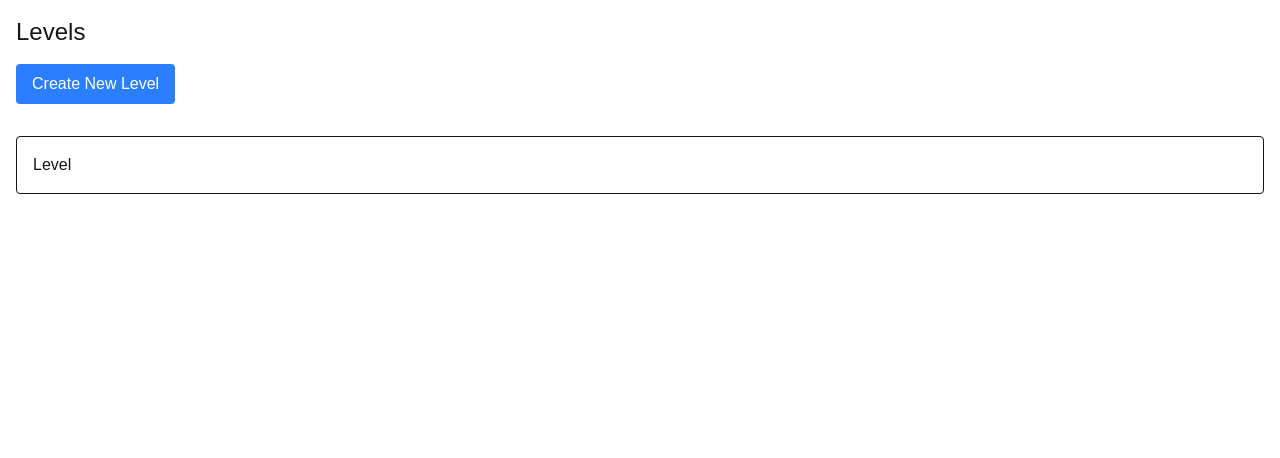
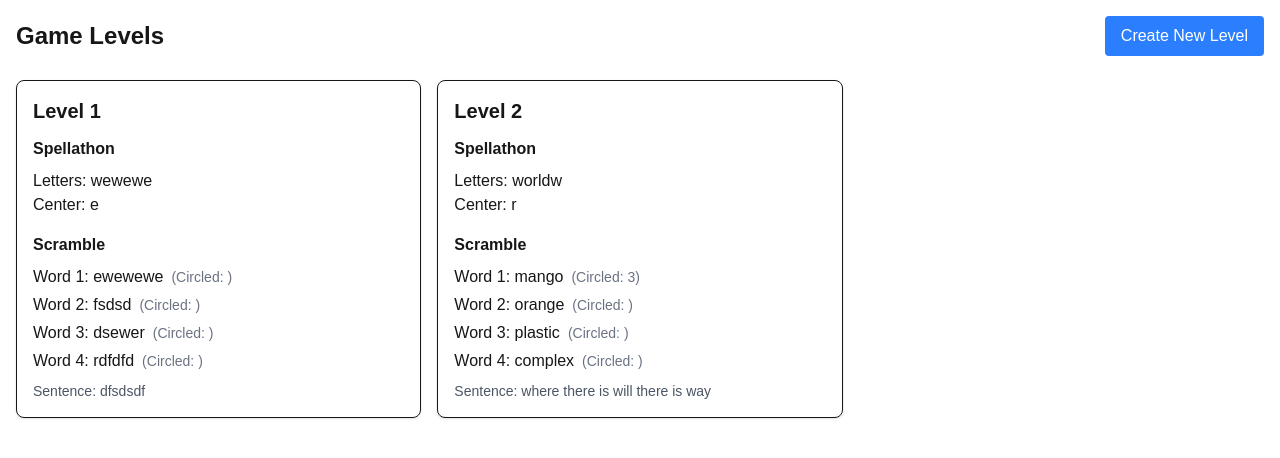
Before and after one commit to prembhaskal/scramble_level_saver, a Next.js app in the folder level-saver/: page / in a window 1280 px wide. Shown: the top 458 px of the page. Built offline with nearby package versions, Linux system fonts and the light colour scheme.

Commit message:
redirect after save works well, added preview for each level now

```diff
--- a/level-saver/app/create-level/page.tsx
+++ b/level-saver/app/create-level/page.tsx
@@ -59,13 +59,21 @@ export default function CreateLevel() {
         }),
       });
 
-      if (response.ok) {
-        router.push('/');
+      if (!response.ok) {
+        throw new Error('Failed to save level');
       }
+
+      // Add a success message
+      alert('Level saved successfully!');
+
+      // Redirect to home page
+      router.push('/');
     } catch (error) {
       console.error('Error saving level:', error);
+      alert('Failed to save level');
     }
   };
+
 
   return (
     <div className="container mx-auto p-4">
--- a/level-saver/app/page.tsx
+++ b/level-saver/app/page.tsx
@@ -4,8 +4,16 @@ import { useEffect, useState } from 'react';
 import Link from 'next/link';
 
 interface Level {
-  id: number;
-  number: number;
+  level: number;
+  spellathon: {
+    sixLetters: string;
+    centerLetter: string;
+  };
+  scramble: {
+    words: string[];
+    circledLetters: number[][];
+    sentence: string;
+  };
 }
 
 export default function Home() {
@@ -18,6 +26,9 @@ export default function Home() {
   const fetchLevels = async () => {
     try {
       const response = await fetch('/api/levels');
+      if (!response.ok) {
+        throw new Error('Failed to fetch levels');
+      }
       const data = await response.json();
       setLevels(data);
     } catch (error) {
@@ -27,21 +38,53 @@ export default function Home() {
 
   return (
     <div className="container mx-auto p-4">
-      <h1 className="text-2xl mb-4">Levels</h1>
+      <div className="flex justify-between items-center mb-6">
+        <h1 className="text-2xl font-bold">Game Levels</h1>
         <Link
           href="/create-level"
-        className="bg-blue-500 text-white px-4 py-2 rounded mb-4 inline-block"
+          className="bg-blue-500 text-white px-4 py-2 rounded hover:bg-blue-600"
         >
           Create New Level
         </Link>
+      </div>
 
-      <div className="grid gap-4 mt-4">
+      {levels.length === 0 ? (
+        <p className="text-gray-500">No levels created yet.</p>
+      ) : (
+        <div className="grid gap-4 md:grid-cols-2 lg:grid-cols-3">
           {levels.map((level) => (
-          <div key={level.id} className="border p-4 rounded">
-            Level {level.number}
+            <div
+              key={level.level}
+              className="border rounded-lg p-4 shadow hover:shadow-md transition-shadow"
+            >
+              <h2 className="text-xl font-bold mb-3">Level {level.level}</h2>
+
+              <div className="mb-4">
+                <h3 className="font-semibold mb-2">Spellathon</h3>
+                <p>Letters: {level.spellathon.sixLetters}</p>
+                <p>Center: {level.spellathon.centerLetter}</p>
+              </div>
+
+              <div>
+                <h3 className="font-semibold mb-2">Scramble</h3>
+                <div className="space-y-1">
+                  {level.scramble.words.map((word, index) => (
+                    <p key={index}>
+                      Word {index + 1}: {word}
+                      <span className="text-sm text-gray-500 ml-2">
+                        (Circled: {level.scramble.circledLetters[index].map(i => i + 1).join(', ')})
+                      </span>
+                    </p>
+                  ))}
+                </div>
+                <p className="mt-2 text-sm text-gray-600">
+                  Sentence: {level.scramble.sentence}
+                </p>
+              </div>
             </div>
           ))}
         </div>
+      )}
     </div>
   );
 }
--- /dev/null
+++ b/level-saver/data/levels/level_2.json
@@ -0,0 +1,24 @@
+{
+  "level": 2,
+  "spellathon": {
+    "sixLetters": "worldw",
+    "centerLetter": "r"
+  },
+  "scramble": {
+    "words": [
+      "mango",
+      "orange",
+      "plastic",
+      "complex"
+    ],
+    "circledLetters": [
+      [
+        2
+      ],
+      [],
+      [],
+      []
+    ],
+    "sentence": "where there is will there is way"
+  }
+}
```
Lines whose indentation alone changed are shown as unchanged.
